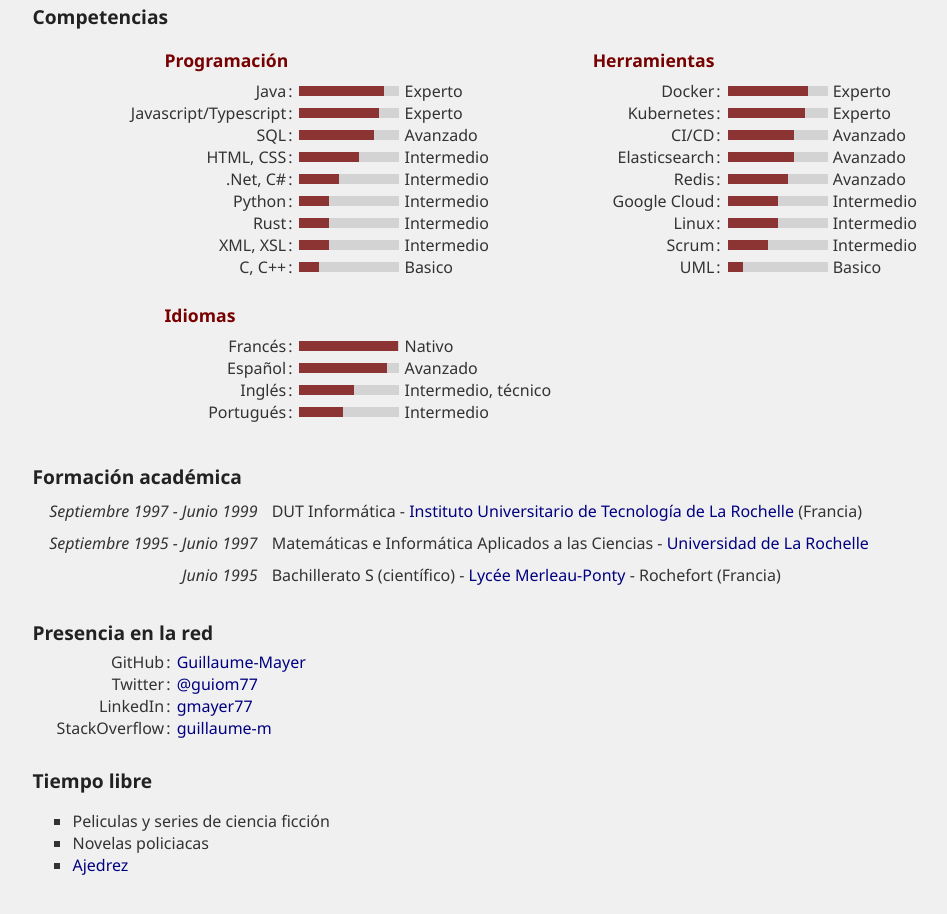
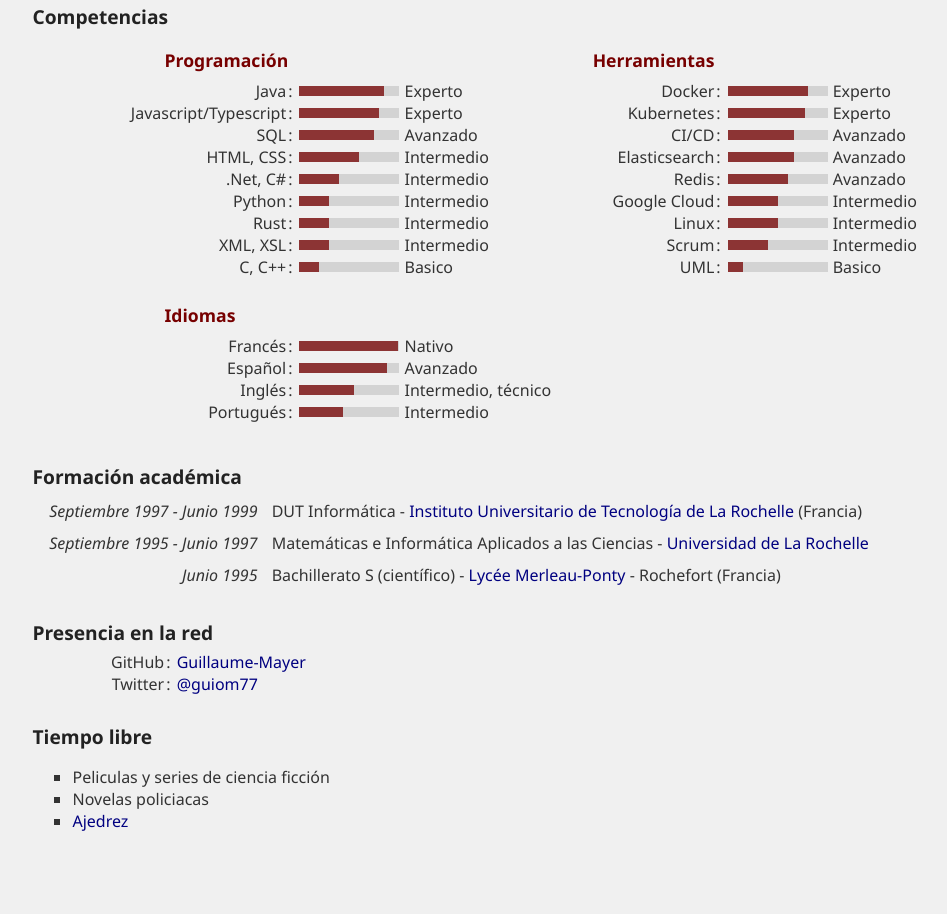
Before and after one commit to Guillaume-Mayer/guillaume-mayer.github.io, a plain HTML site: page cv/es.html in a window 1280 px wide. Shown: the part 1160-2074 px from the top of the page, without its empty margins (78-1025 px from the left). Drawn offline with Linux system fonts and the light colour scheme.

Commit message:
remove LinkedIn & StackOverFlow

```diff
--- a/cv/es.html
+++ b/cv/es.html
@@ -315,14 +315,6 @@
 			<span class="label">Twitter</span>
 			<span class="data"><a href="https://twitter.com/guiom77" target="_blank">@guiom77</a></span>
 		</article>
-		<article>
-			<span class="label">LinkedIn</span>
-			<span class="data"><a href="https://cl.linkedin.com/in/gmayer77" target="_blank">gmayer77</a></span>
-		</article>
-		<article>
-			<span class="label">StackOverflow</span>
-			<span class="data"><a href="http://stackoverflow.com/users/2836420/guillaume-m" target="_blank">guillaume-m</a></span>
-		</article>
 	</section>
 	<section class="hobbies">
 		<h3>Tiempo libre</h3>
```
